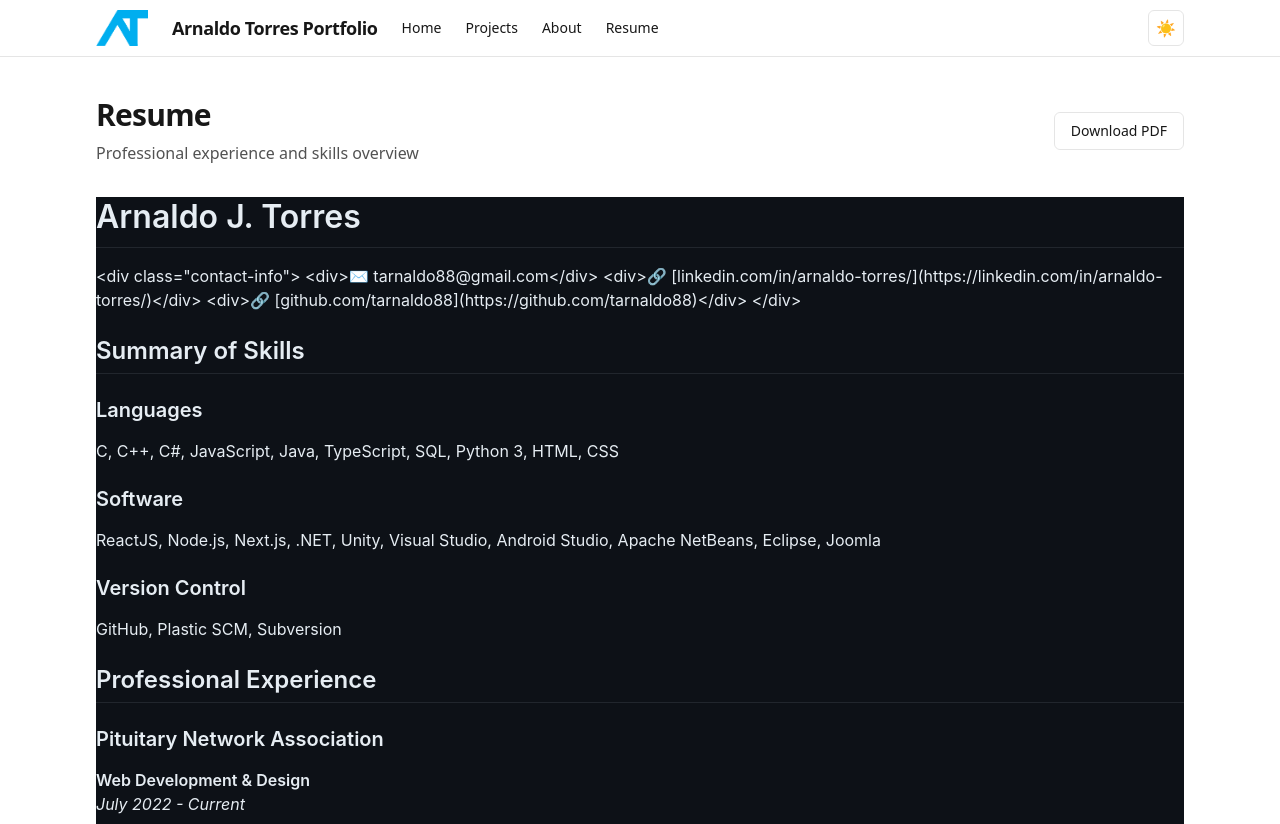
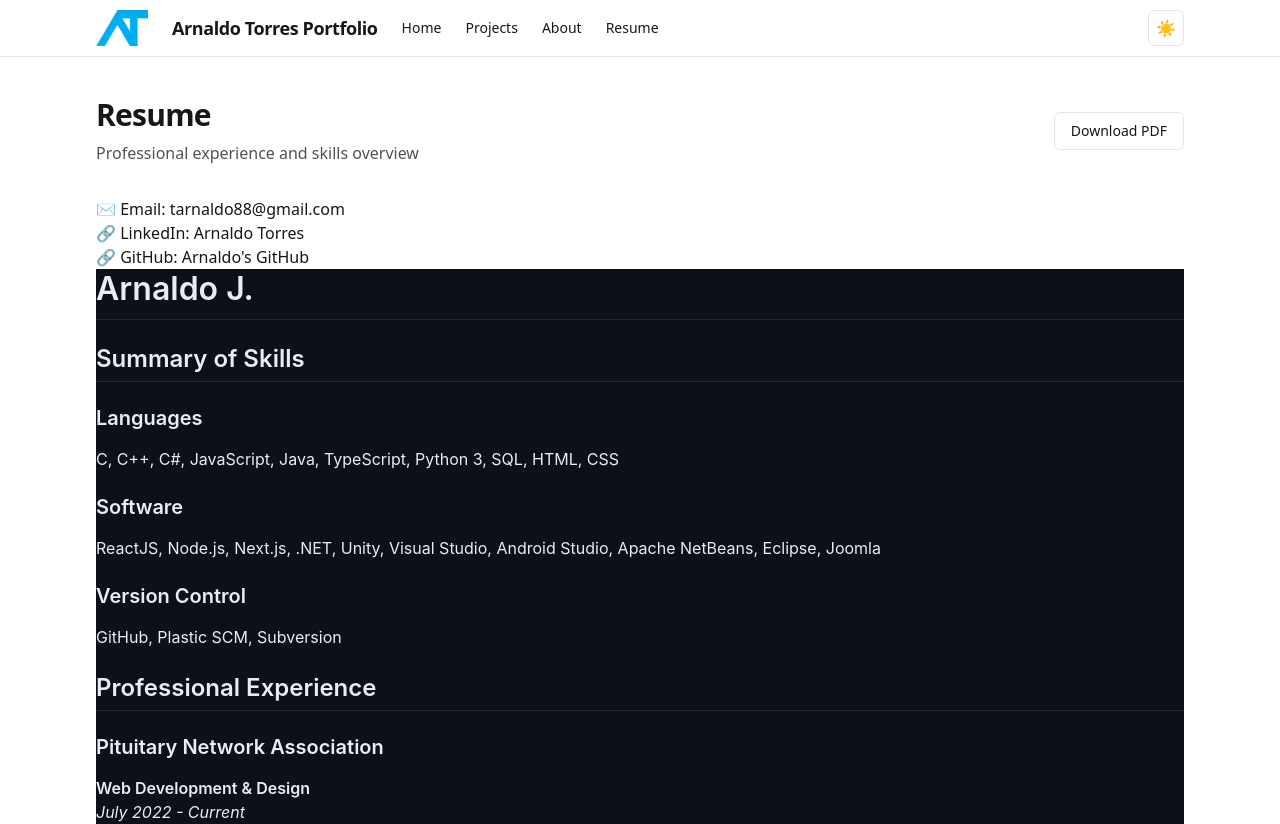
Before and after one commit to tarnaldo88/PortfolioWebsite, a Next.js app in the folder web/: page /resume in a window 1280 px wide. Shown: the top 824 px of the page. Built offline with nearby package versions, Linux system fonts and the light colour scheme.

Commit message:
updating md resume, and links on resume page

```diff
--- a/web/public/resume.md
+++ b/web/public/resume.md
@@ -1,15 +1,9 @@
-# Arnaldo J. Torres
-
-<div class="contact-info">
-  <div>✉️ tarnaldo88@gmail.com</div>
-  <div>🔗 [linkedin.com/in/arnaldo-torres/](https://linkedin.com/in/arnaldo-torres/)</div>
-  <div>🔗 [github.com/tarnaldo88](https://github.com/tarnaldo88)</div>
-</div>
+# Arnaldo J.
 
 ## Summary of Skills
 
 ### Languages
-C, C++, C#, JavaScript, Java, TypeScript, SQL, Python 3, HTML, CSS
+C, C++, C#, JavaScript, Java, TypeScript, Python 3, SQL, HTML, CSS
 
 ### Software
 ReactJS, Node.js, Next.js, .NET, Unity, Visual Studio, Android Studio, Apache NetBeans, Eclipse, Joomla
--- a/web/src/app/resume/page.tsx
+++ b/web/src/app/resume/page.tsx
@@ -35,6 +35,11 @@ export default async function ResumePage() {
         </a>
       </div>
 
+      <div className="contact-info">
+        <div>✉️ Email: tarnaldo88@gmail.com</div>
+        <div>🔗 LinkedIn: <a href="https://linkedin.com/in/arnaldo-torres/">Arnaldo Torres</a></div>
+        <div>🔗 GitHub: <a href="https://github.com/tarnaldo88">Arnaldo's GitHub</a></div>
+      </div>
       <div className="markdown-body">
         <MarkdownContent content={markdown} />
       </div>
```
